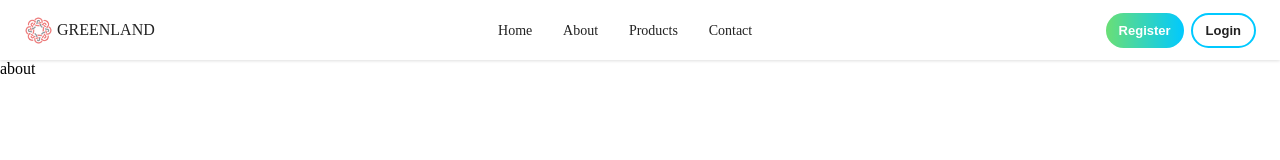
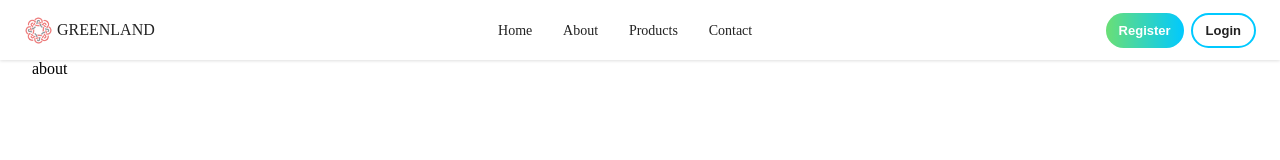
Before and after one commit to git-katalist/hyper, a Next.js app: page /about in a window 1280 px wide. Shown: the top 160 px of the page. Built offline with nearby package versions, Linux system fonts and the light colour scheme.

Commit message:
add dynamic logo navbar image

```diff
--- a/pages/about.js
+++ b/pages/about.js
@@ -1,7 +1,7 @@
-import React from "react";
+import styles from "../styles/Home.module.css";
 
 const about = () => {
-  return <div>about</div>;
+  return <div className={styles.container}>about</div>;
 };
 
 export default about;
```
